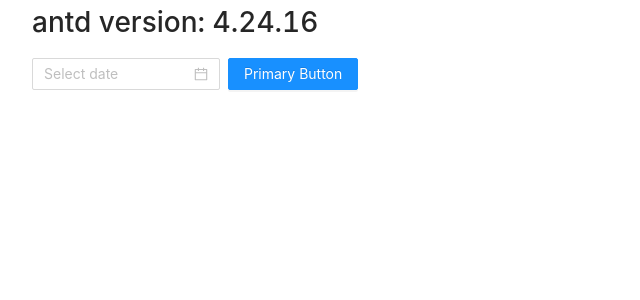
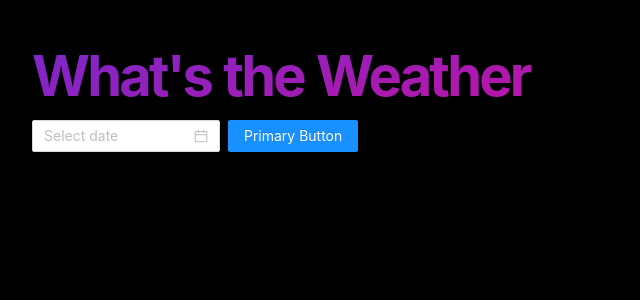
Before and after one commit to 73nko/weather, a Next.js app: page / in a window 1280 px wide. Shown: the top 300 px of the page, without its empty margins (0-640 px from the left). Built offline with nearby package versions, Linux system fonts and the light colour scheme.

Commit message:
Installed Emotion

```diff
--- /dev/null
+++ b/components/Header/header.tsx
@@ -0,0 +1,20 @@
+import styled from '@emotion/styled';
+
+const Header = styled.h1`
+  --start-color: #7928ca;
+  --end-color: #ff0080;
+  font-size: clamp(1rem, -0.875rem + 8.333vw, 3.5rem);
+  letter-spacing: -0.05em;
+  margin: 0;
+  font-weight: 700;
+  background-clip: text;
+  -webkit-background-clip: text;
+  -webkit-text-fill-color: transparent;
+  background-image: linear-gradient(
+    160deg,
+    var(--start-color),
+    var(--end-color)
+  );
+`;
+
+export default Header;
--- /dev/null
+++ b/components/Header/index.tsx
@@ -0,0 +1,3 @@
+import Header from './header';
+
+export { Header };
--- a/package.json
+++ b/package.json
@@ -9,6 +9,10 @@
     "lint": "next lint"
   },
   "dependencies": {
+    "@emotion/css": "^11.10.0",
+    "@emotion/react": "^11.10.0",
+    "@emotion/server": "^11.10.0",
+    "@emotion/styled": "^11.10.0",
     "antd": "^4.22.3",
     "next": "12.2.4",
     "react": "18.2.0",
--- a/pages/index.tsx
+++ b/pages/index.tsx
@@ -1,19 +1,18 @@
 import type { NextPage } from 'next';
 import Head from 'next/head';
+import { Header } from '../components/Header';
 
 import { Button, DatePicker, version } from 'antd';
 
-import styles from '../styles/Home.module.css';
-
 const Home: NextPage = () => {
   return (
-    <div className={styles.container}>
+    <div>
       <Head>
         <title>Create Next App</title>
         <meta name="description" content="Generated by create next app" />
         <link rel="icon" href="/favicon.ico" />
       </Head>
-      <h1>antd version: {version}</h1>
+      <Header>{"What's the Weather"}</Header>
       <DatePicker />
       <Button type="primary" style={{ marginLeft: 8 }}>
         Primary Button
--- a/styles/Home.module.css
+++ /dev/null
@@ -1,129 +0,0 @@
-.container {
-  padding: 0 2rem;
-}
-
-.main {
-  min-height: 100vh;
-  padding: 4rem 0;
-  flex: 1;
-  display: flex;
-  flex-direction: column;
-  justify-content: center;
-  align-items: center;
-}
-
-.footer {
-  display: flex;
-  flex: 1;
-  padding: 2rem 0;
-  border-top: 1px solid #eaeaea;
-  justify-content: center;
-  align-items: center;
-}
-
-.footer a {
-  display: flex;
-  justify-content: center;
-  align-items: center;
-  flex-grow: 1;
-}
-
-.title a {
-  color: #0070f3;
-  text-decoration: none;
-}
-
-.title a:hover,
-.title a:focus,
-.title a:active {
-  text-decoration: underline;
-}
-
-.title {
-  margin: 0;
-  line-height: 1.15;
-  font-size: 4rem;
-}
-
-.title,
-.description {
-  text-align: center;
-}
-
-.description {
-  margin: 4rem 0;
-  line-height: 1.5;
-  font-size: 1.5rem;
-}
-
-.code {
-  background: #fafafa;
-  border-radius: 5px;
-  padding: 0.75rem;
-  font-size: 1.1rem;
-  font-family: Menlo, Monaco, Lucida Console, Liberation Mono, DejaVu Sans Mono,
-    Bitstream Vera Sans Mono, Courier New, monospace;
-}
-
-.grid {
-  display: flex;
-  align-items: center;
-  justify-content: center;
-  flex-wrap: wrap;
-  max-width: 800px;
-}
-
-.card {
-  margin: 1rem;
-  padding: 1.5rem;
-  text-align: left;
-  color: inherit;
-  text-decoration: none;
-  border: 1px solid #eaeaea;
-  border-radius: 10px;
-  transition: color 0.15s ease, border-color 0.15s ease;
-  max-width: 300px;
-}
-
-.card:hover,
-.card:focus,
-.card:active {
-  color: #0070f3;
-  border-color: #0070f3;
-}
-
-.card h2 {
-  margin: 0 0 1rem 0;
-  font-size: 1.5rem;
-}
-
-.card p {
-  margin: 0;
-  font-size: 1.25rem;
-  line-height: 1.5;
-}
-
-.logo {
-  height: 1em;
-  margin-left: 0.5rem;
-}
-
-@media (max-width: 600px) {
-  .grid {
-    width: 100%;
-    flex-direction: column;
-  }
-}
-
-@media (prefers-color-scheme: dark) {
-  .card,
-  .footer {
-    border-color: #222;
-  }
-  .code {
-    background: #111;
-  }
-  .logo img {
-    filter: invert(1);
-  }
-}
--- a/styles/globals.css
+++ b/styles/globals.css
@@ -1,18 +1,47 @@
+:root {
+  --geist-radius: 5px;
+  --geist-marketing-radius: 8px;
+  --font-sans: -apple-system, BlinkMacSystemFont, 'Segoe UI', 'Roboto', 'Oxygen',
+    'Ubuntu', 'Cantarell', 'Fira Sans', 'Droid Sans', 'Helvetica Neue',
+    sans-serif;
+  --font-mono: Menlo, Monaco, Lucida Console, Liberation Mono, DejaVu Sans Mono,
+    Bitstream Vera Sans Mono, Courier New, monospace;
+  --header-height: 64px;
+  --geist-foreground: #fff;
+  --geist-background: #000;
+  --primary-color: #7928ca;
+  --secondary-color: #ff0080;
+  --accents-8: #fafafa;
+  --accents-7: #eaeaea;
+  --accents-6: #999;
+  --accents-5: #888;
+  --accents-4: #666;
+  --accents-3: #444;
+  --accents-2: #333;
+  --accents-1: #111;
+}
+
+*,
+:after,
+:before,
+html {
+  box-sizing: border-box;
+}
+
 html,
 body {
-  padding: 0;
-  margin: 0;
+  padding: 1rem;
+  font-family: var(--font-sans);
+  text-rendering: optimizeLegibility;
+  -webkit-font-smoothing: antialiased;
   font-family: -apple-system, BlinkMacSystemFont, Segoe UI, Roboto, Oxygen,
     Ubuntu, Cantarell, Fira Sans, Droid Sans, Helvetica Neue, sans-serif;
-}
-
-a {
-  color: inherit;
-  text-decoration: none;
-}
-
-* {
-  box-sizing: border-box;
+  text-rendering: optimizeLegibility;
+  -webkit-font-smoothing: antialiased;
+  -moz-osx-font-smoothing: grayscale;
+  background-color: var(--geist-background);
+  color: var(--geist-foreground);
+  scroll-padding-top: var(--header-height);
 }
 
 @media (prefers-color-scheme: dark) {
```
Also changed, not shown: 1 other file (tests, documents, lock files or other folders).
